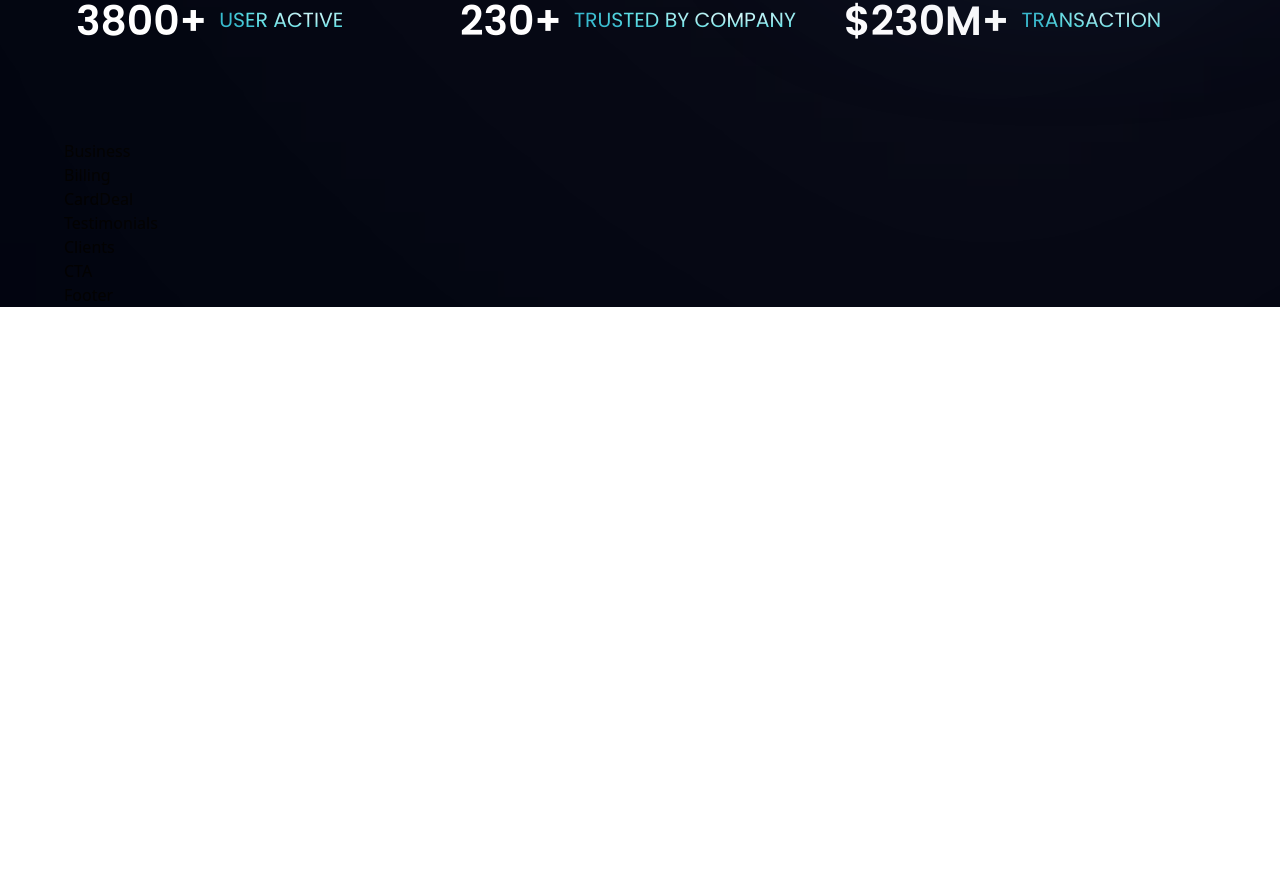
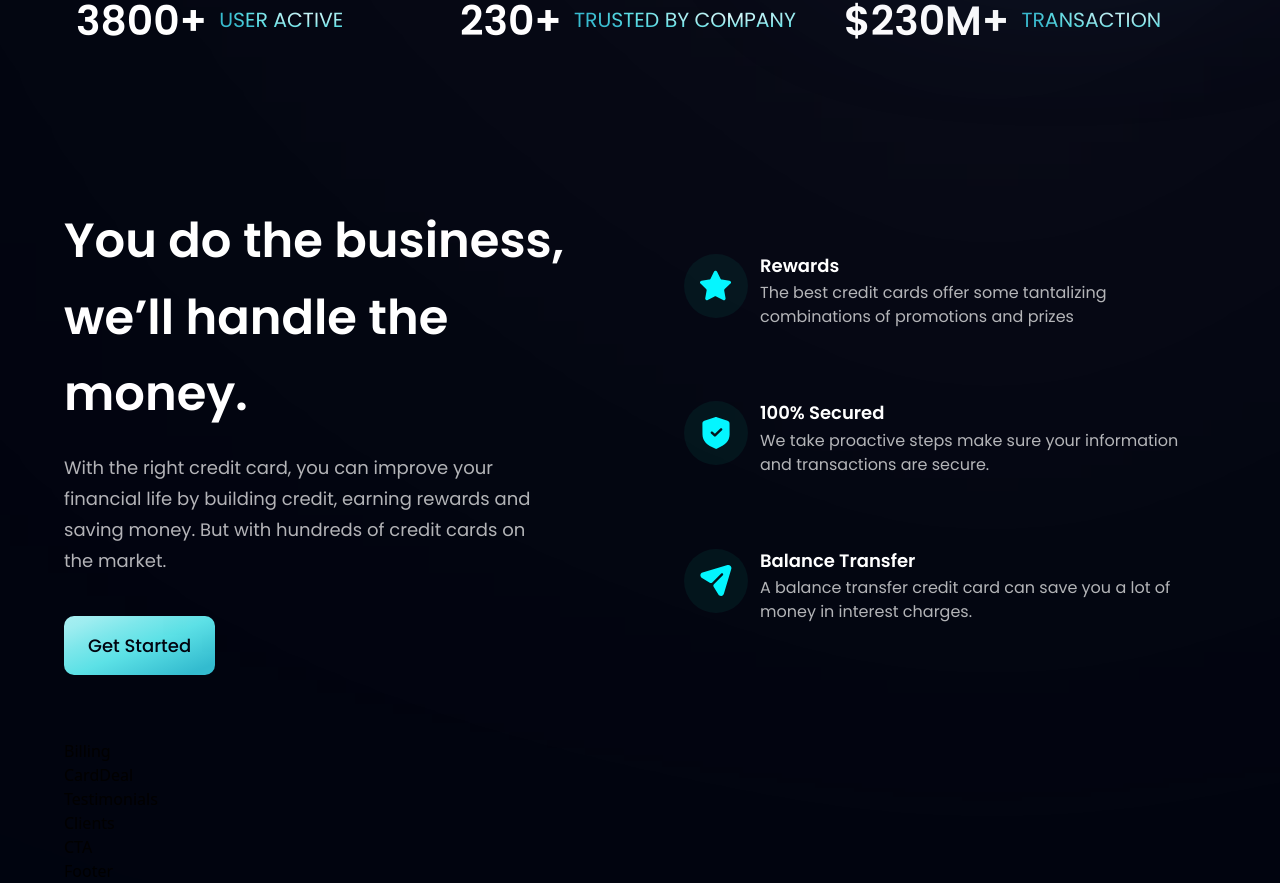
Before and after one commit to Lord-Mugen/Bank-app, a React (Vite) app: page / in a window 1280 px wide. Shown: the part 794-1677 px from the top of the page. Before the commit the page ends 1101 px from the top, so only its background shows below. Built offline with nearby package versions, Linux system fonts and the light colour scheme.

Commit message:
billing section done

```diff
--- a/src/components/Business/Business.jsx
+++ b/src/components/Business/Business.jsx
@@ -1,5 +1,51 @@
-const Business = () => {
-  return <div>Business</div>;
-};
+import { features } from "../../constants";
+import styles, { layout } from "../../style";
+import Button from "../Button/Button";
+
+const FeatureCard = ({ icon, title, content, index }) => (
+  <div
+    className={`flex flex-row p-6 rounded-[20px] ${
+      index !== features.length - 1 ? "mb-6" : "mb-0"
+    } feature-card`}
+  >
+    <div
+      className={`w-[64px] h-[64px] rounded-full ${styles.flexCenter} bg-dimBlue`}
+    >
+      <img src={icon} alt="star" className="w-[50%] h-[50%] object-contain" />
+    </div>
+    <div className="flex-1 flex flex-col ml-3">
+      <h4 className="font-poppins font-semibold text-white text-[18px] leading-[23.4px] mb-1">
+        {title}
+      </h4>
+      <p className="font-poppins font-normal text-dimWhite text-[16px] leading-[24px]">
+        {content}
+      </p>
+    </div>
+  </div>
+);
+
+const Business = () => (
+  <section id="features" className={layout.section}>
+    <div className={layout.sectionInfo}>
+      <h2 className={styles.heading2}>
+        You do the business, <br className="sm:block hidden" /> we’ll handle the
+        money.
+      </h2>
+      <p className={`${styles.paragraph} max-w-[470px] mt-5`}>
+        With the right credit card, you can improve your financial life by
+        building credit, earning rewards and saving money. But with hundreds of
+        credit cards on the market.
+      </p>
+
+      <Button styles={`mt-10`} />
+    </div>
+
+    <div className={`${layout.sectionImg} flex-col`}>
+      {features.map((feature, index) => (
+        <FeatureCard key={feature.id} {...feature} index={index} />
+      ))}
+    </div>
+  </section>
+);
 
 export default Business;
--- a/src/components/Button/Button.jsx
+++ b/src/components/Button/Button.jsx
@@ -1,5 +1,10 @@
-const Button = () => {
-  return <div>Button</div>;
-};
+const Button = ({ styles }) => (
+  <button
+    type="button"
+    className={`py-4 px-6 font-poppins font-medium text-[18px] text-primary bg-blue-gradient rounded-[10px] outline-none ${styles}`}
+  >
+    Get Started
+  </button>
+);
 
 export default Button;
```
